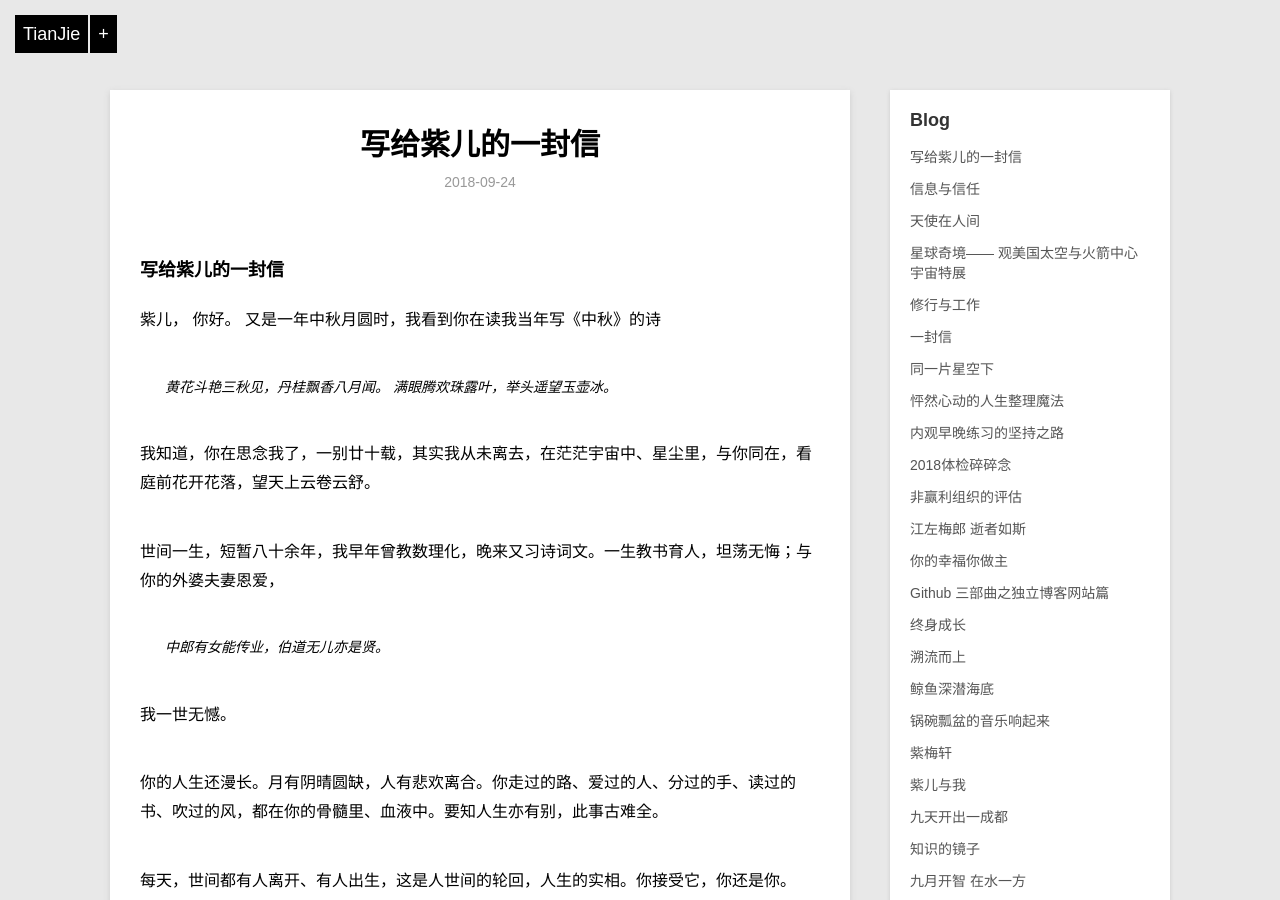
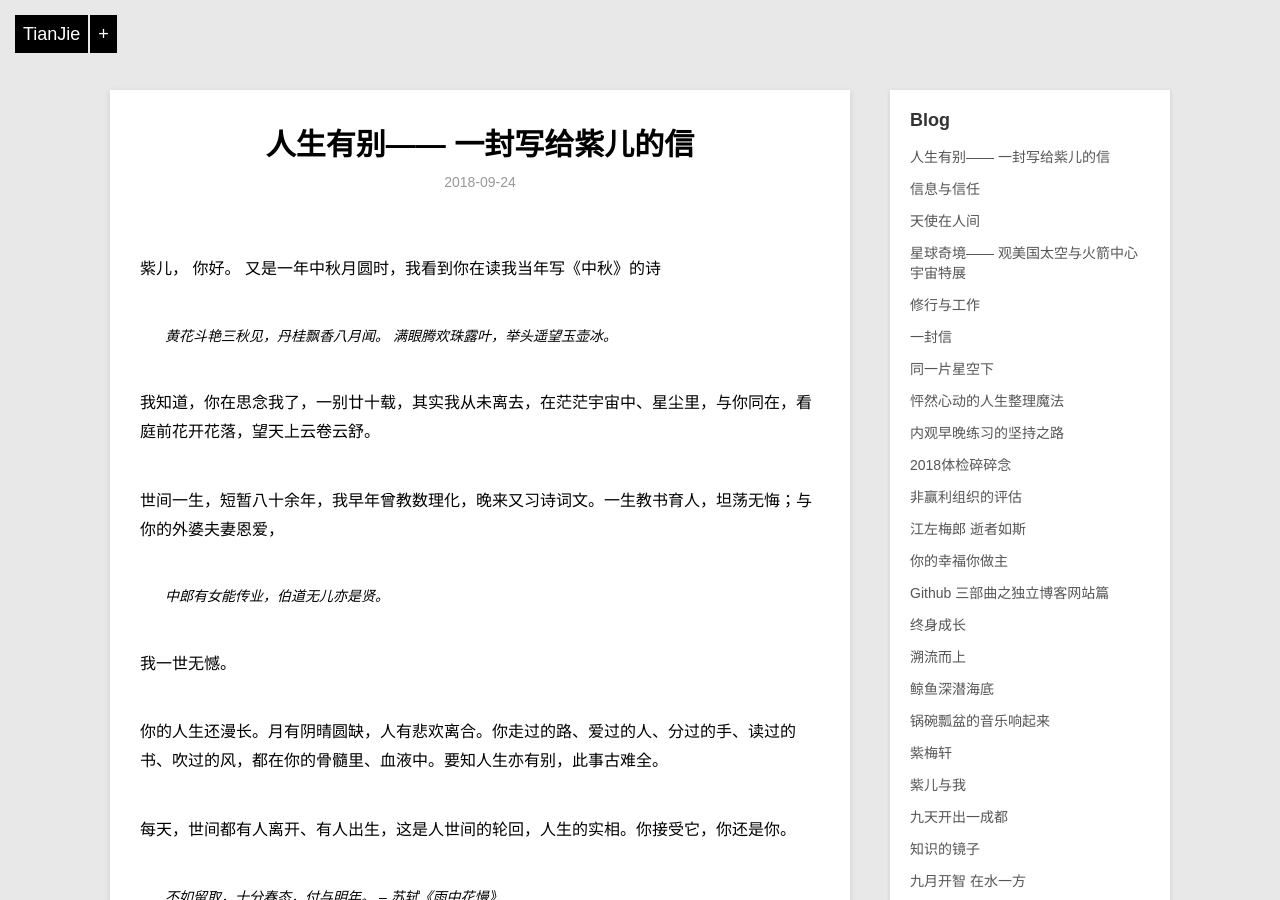
Before and after one commit to violettianjie/violettianjie.github.io, a Jekyll site: the page built from _posts/blog/2018-09-24-fullmoonletter.md, in a window 1280 px wide and 900 px high. Built offline with Jekyll 4.4.1, drawn with Linux system fonts in a browser that asks for light colours.

Commit message:
Update 2018-09-24-fullmoonletter.md

```diff
--- a/_posts/blog/2018-09-24-fullmoonletter.md
+++ b/_posts/blog/2018-09-24-fullmoonletter.md
@@ -1,13 +1,12 @@
 ---
 layout: post
-title: "写给紫儿的一封信"
+title: "人生有别—— 一封写给紫儿的信"
 description: "要知人生亦有别，此事古难全。"
 category: blog
 ---
 
 
 
-### 写给紫儿的一封信
 
 紫儿，
     你好。
```
